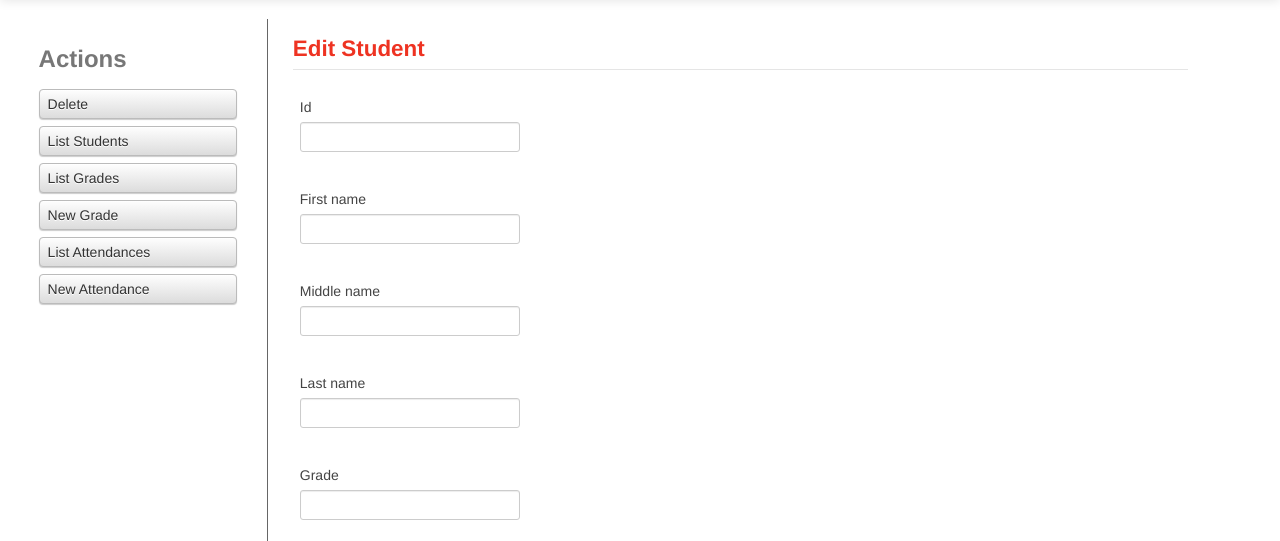
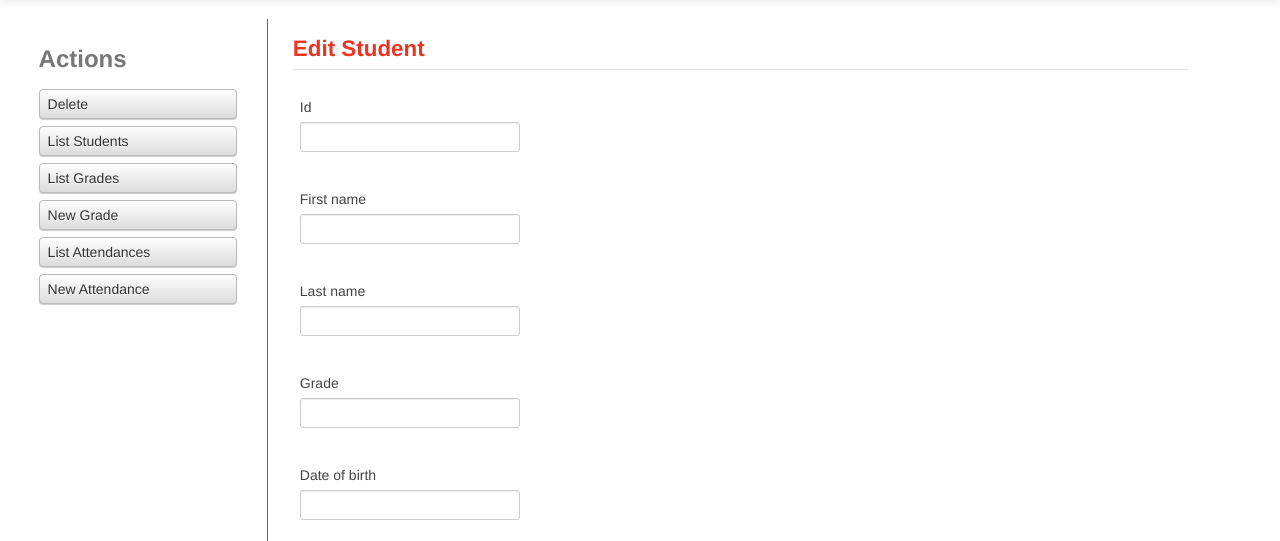
Before and after one commit to prettydeveloper/educare-public-repo, a CakePHP app: the page made by app/View/Students/edit.ctp in a window 1280 px wide. Shown: the part 41-582 px from the top of the page. Run offline with PHP 8.4 and a stand-in for CakePHP, Linux system fonts and the light colour scheme; the template is opened without the code that fills it, so the values that code supplies are empty; form fields are guessed from the names that the template uses; some libraries are stand-ins or nearby versions.

Commit message:
Removing "middle name" field from students/edit/ID

```diff
--- a/app/View/Students/edit.ctp
+++ b/app/View/Students/edit.ctp
@@ -5,7 +5,7 @@
 	<?php
 		echo $this->Form->input('id');
 		echo $this->Form->input('first_name');
-		echo $this->Form->input('middle_name');
+//		echo $this->Form->input('middle_name');
 		echo $this->Form->input('last_name');
 		echo $this->Form->input('grade_id');
 		echo $this->Form->input('date_of_birth');
```
